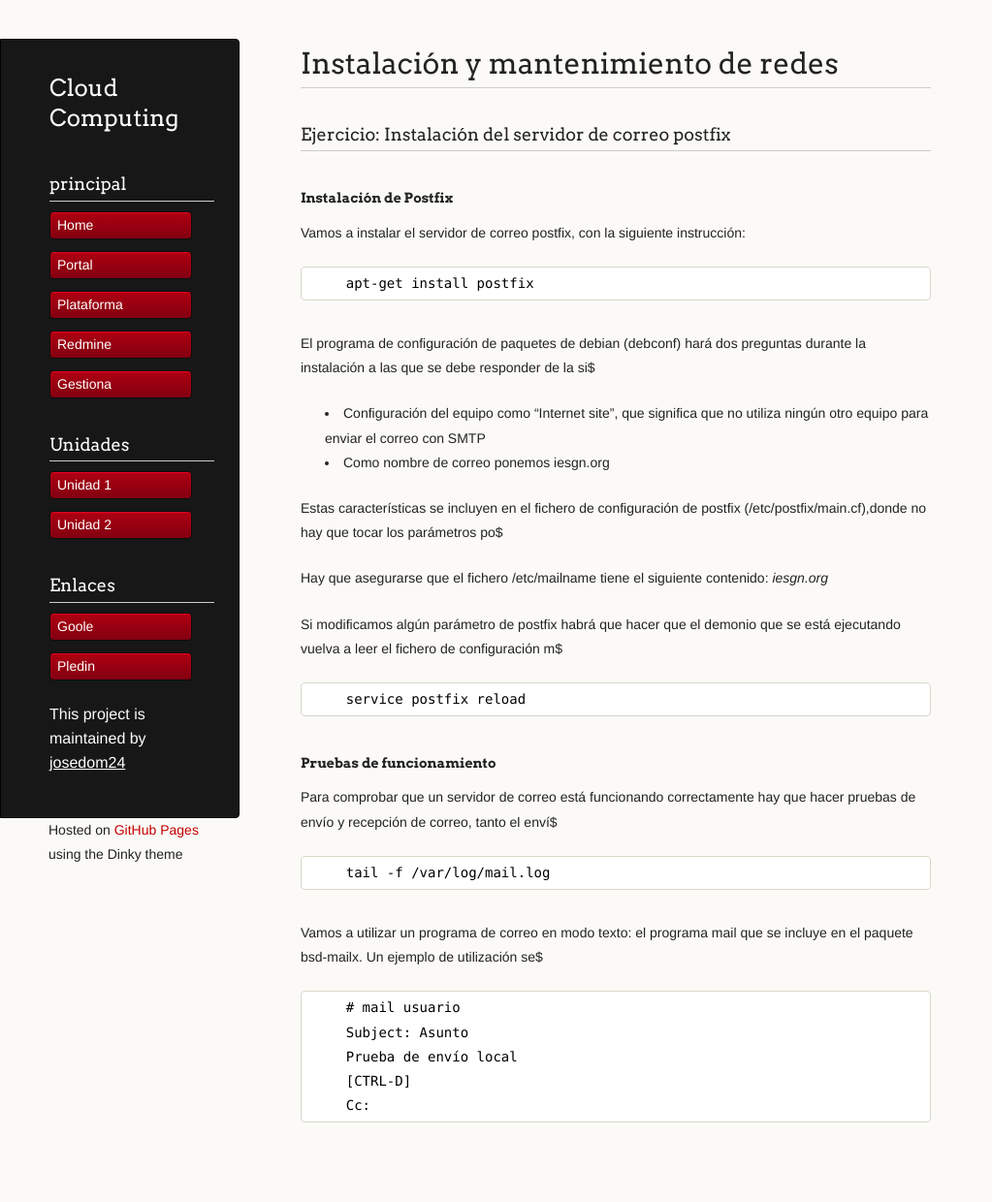
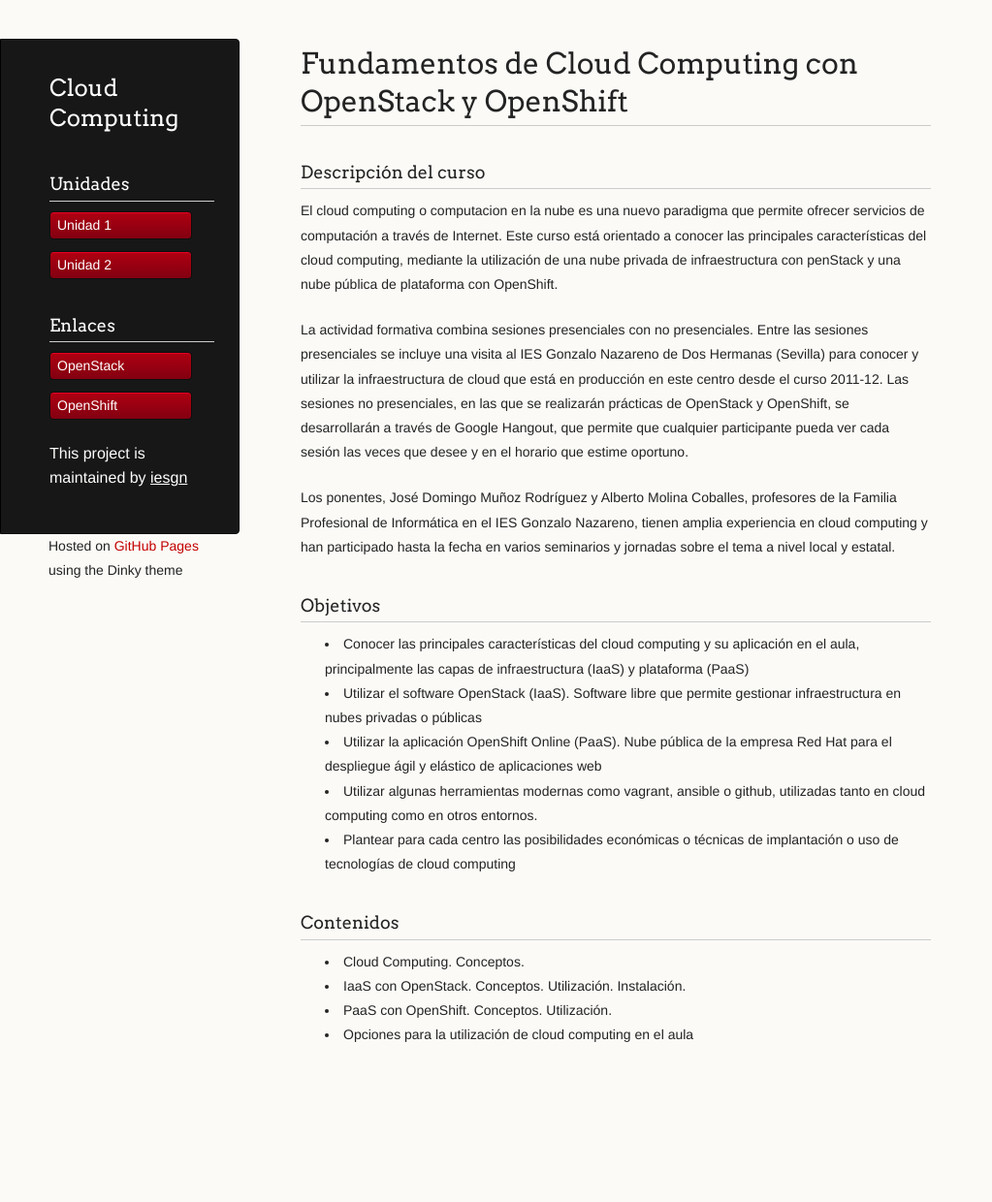
Before and after one commit to iesgn/cloud, a Jekyll site: the page built from index.md, in a window 1280 px wide. Shown: the whole page at 97% size, without its empty margins (0-1023 px from the left). Built offline with Jekyll 4.4.1, drawn with Linux system fonts in a browser that asks for light colours; after the commit the page ends 1153 px from its top, so only the background shows below that.

Commit message:
Empezando...

```diff
--- a/_layouts/blog.html
+++ b/_layouts/blog.html
@@ -3,7 +3,7 @@
   <head>
     <meta charset="utf-8">
     <meta http-equiv="X-UA-Compatible" content="chrome=1">
-    <title>Prueba by josedom24</title>
+    <title>{{page.little}}</title>
 
     <link rel="stylesheet" href="stylesheets/styles.css">
     <link rel="stylesheet" href="stylesheets/pygment_trac.css">
@@ -31,7 +31,7 @@
 
 
 
-        <p class="header">This project is maintained by <a class="header name" href="https://github.com/josedom24">josedom24</a></p>
+        <p class="header">This project is maintained by <a class="header name" href="https://github.com/iesgn">iesgn</a></p>
 
 
       </header>
--- a/index.md
+++ b/index.md
@@ -1,46 +1,29 @@
 ---
 layout: blog
-tittle: Instalación y mantenimiento de redes
+tittle: Fundamentos de Cloud Computing con OpenStack y OpenShift
 menu:
+  - Unidades
   - Enlaces
-  - principal
-  - Unidades
+---
+### Descripción del curso
 
+El cloud computing o computacion en la nube es una nuevo paradigma que permite ofrecer servicios de computación a través de Internet. Este curso está orientado a conocer las principales características del cloud computing, mediante la utilización de una nube privada de infraestructura con penStack y una nube pública de plataforma con OpenShift.
 
----
-### Ejercicio: Instalación del servidor de correo postfix
+La actividad formativa combina sesiones presenciales con no presenciales. Entre las sesiones presenciales se incluye una visita al IES Gonzalo Nazareno de Dos Hermanas (Sevilla) para conocer y utilizar la infraestructura de cloud que está en producción en este centro desde el curso 2011-12. Las sesiones no presenciales, en las que se realizarán prácticas de OpenStack y OpenShift, se desarrollarán a través de Google Hangout, que permite que cualquier participante pueda ver cada sesión las veces que desee y en el horario
+que estime oportuno.
 
-####Instalación de Postfix
+Los ponentes, José Domingo Muñoz Rodríguez y Alberto Molina Coballes, profesores de la Familia Profesional de Informática en el IES Gonzalo
+Nazareno, tienen amplia experiencia en cloud computing y han participado hasta la fecha en varios seminarios y jornadas sobre el tema a nivel local y estatal.
 
-Vamos a instalar el servidor de correo postfix, con la siguiente instrucción:
+###Objetivos
+* Conocer las principales características del cloud computing y su aplicación en el aula, principalmente las capas de infraestructura (IaaS) y plataforma (PaaS)
+* Utilizar el software OpenStack (IaaS). Software libre que permite gestionar infraestructura en nubes privadas o públicas
+* Utilizar la aplicación OpenShift Online (PaaS). Nube pública de la empresa Red Hat para el despliegue ágil y elástico de aplicaciones web
+* Utilizar algunas herramientas modernas como vagrant, ansible o github, utilizadas tanto en cloud computing como en otros entornos.
+* Plantear para cada centro las posibilidades económicas o técnicas de implantación o uso de tecnologías de cloud computing
 
-        apt-get install postfix
-
-
-El programa de configuración de paquetes de debian (debconf) hará dos preguntas durante la instalación a las que se debe responder de la si$
-
-* Configuración del equipo como "Internet site", que significa que no utiliza ningún otro equipo para enviar el correo con SMTP
-* Como nombre de correo ponemos iesgn.org
-
-Estas características se incluyen en el fichero de configuración de postfix (/etc/postfix/main.cf),donde no hay que tocar los parámetros po$
-
-Hay que asegurarse que el fichero /etc/mailname tiene el siguiente contenido: *iesgn.org*
-
-
-Si modificamos algún parámetro de postfix habrá que hacer que el demonio que se está ejecutando vuelva a leer el fichero de configuración m$
-
-        service postfix reload
-
-####Pruebas de funcionamiento
-Para comprobar que un servidor de correo está funcionando correctamente hay que hacer pruebas de envío y recepción de correo, tanto el enví$
-
-        tail -f /var/log/mail.log
-
-
-Vamos a utilizar un programa de correo en modo texto: el programa mail que se incluye en el paquete bsd-mailx. Un ejemplo de utilización se$
-
-        # mail usuario
-        Subject: Asunto
-        Prueba de envío local
-        [CTRL-D]
-        Cc:
+###Contenidos
+* Cloud Computing. Conceptos.
+* IaaS con OpenStack. Conceptos. Utilización. Instalación.
+* PaaS con OpenShift. Conceptos. Utilización.
+* Opciones para la utilización de cloud computing en el aula
```
Also changed, not shown: _data/menu.yml (+6 -18 lines).
